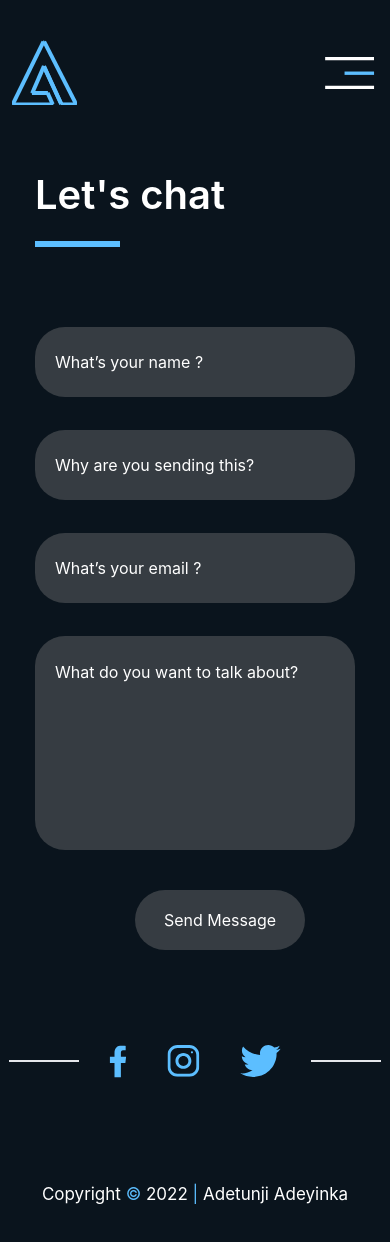
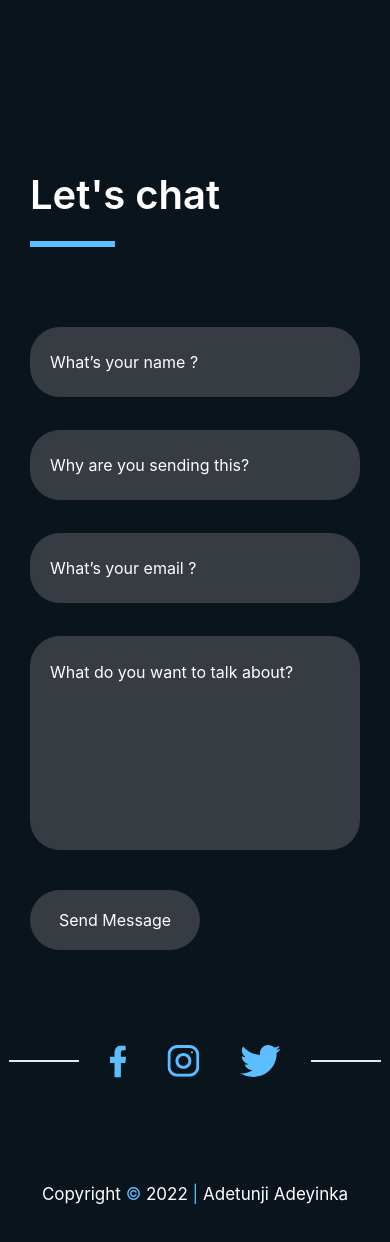
Before and after one commit to Itzadetunji/my-website, a Next.js app: page /contact in a window 390 px wide. Shown: the top 1242 px of the page. Built offline with nearby package versions, Linux system fonts and the light colour scheme.

Commit message:
Chore: Started responsiveness for contact.tsx

```diff
--- a/pages/contact.tsx
+++ b/pages/contact.tsx
@@ -47,14 +47,14 @@ const contact : NextPage = () => {
 	};
   return (
     <>
-      <Navbar/>
+      {/* <Navbar/> */}
       <div className="mt-[165px] mx-auto justify-center">
-        <div className='mx-[35px]'>
-        <div>
+        <div className=''>
+        	<div className='mx-[30px] md:mx-[60px] lg:mx-[90px]'>
             <p className='text-white font-[600] text-[40px]'>Let's chat</p>
             <hr className='light-blue border-[3px] w-[85px] mt-[16px]'/>
           </div>
-          <div className='text-white mt-[80px] mx-auto'>
+          <div className='text-white mt-[80px] mx-[30px] md:mx-[60px] lg:mx-[90px]'>
             <form onSubmit={handleContactFormSubmit}>
               <div className='mt-[45px] flex flex-col space-y-[33px]'>
                 <input type="text" name='name' placeholder='What’s your name ?' className='grey placeholder:-pl-[15px] placeholder:text-[16px] placeholder:text-white text-[16px] px-[20px] h-[70px] rounded-[30px] outline-none' value={contactFormData.name} onChange={(e) => setContactFormData({...contactFormData, name: e.target.value,})}/>
@@ -80,7 +80,7 @@ const contact : NextPage = () => {
 									})
 								}></textarea>
               </div>
-              <input type="submit" id="submit" className='mt-[40px] custom-shadow mx-[100px] rounded-full text-center items-center justify-center grey w-[170px] h-[60.3px] duration-500 ease-in delay-[10ms]' value='Send Message'/>
+              <input type="submit" id="submit" className='mt-[40px] custom-shadow mx-auto rounded-full text-center items-center justify-center grey w-[170px] h-[60.3px] duration-500 ease-in delay-[10ms]' value='Send Message'/>
             </form>
           </div>
         </div>
```
